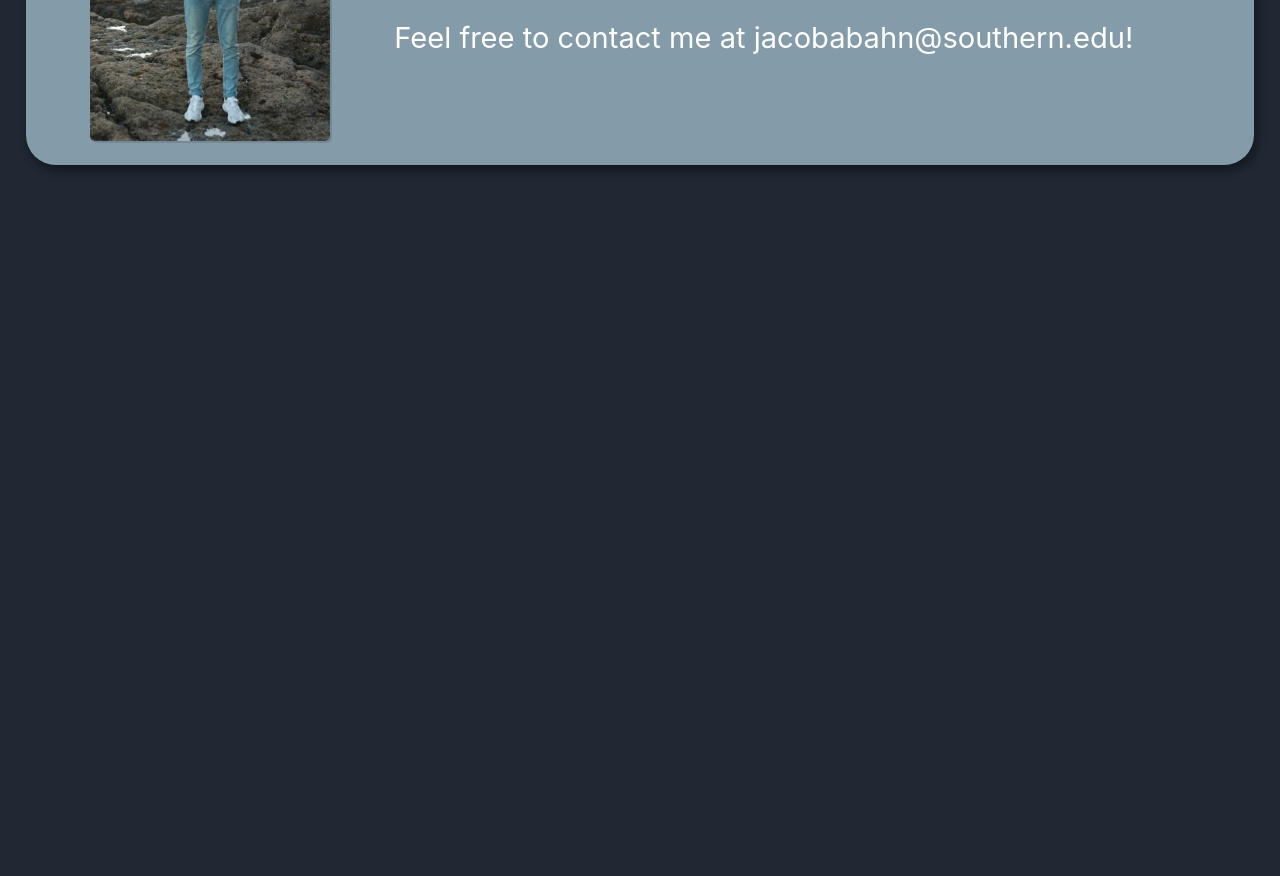
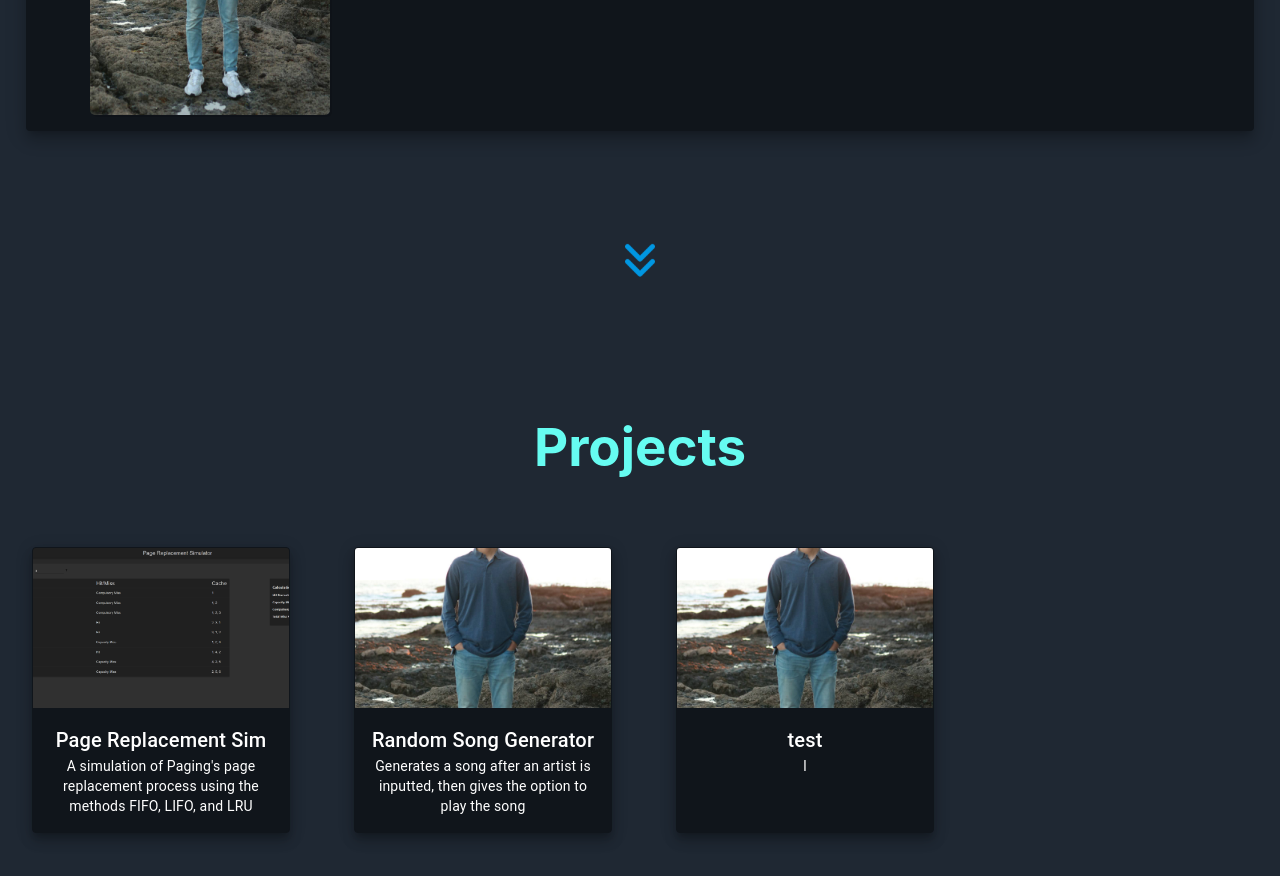
Before and after one commit to jacobabahn/jacobs-site, a React (Create React App) app: page / in a window 1280 px wide. Shown: the part 1260-2136 px from the top of the page. Before the commit the page ends 1618 px from the top, so only its background shows below. Built offline with nearby package versions, Linux system fonts and the light colour scheme.

Commit message:
Started the Projects page and changed some css

```diff
--- a/src/App.js
+++ b/src/App.js
@@ -4,6 +4,7 @@ import './App.css'
 
 import Home from './components/Home'
 import AboutMe from './components/AboutMe'
+import Projects from './components/Projects'
 
 
 const App = () => {
@@ -11,8 +12,9 @@ const App = () => {
     <div className="App" >
       {/* <Header /> */}
     	<Home />
-    	<hr/>
-		<AboutMe />
+    	{/* <hr/> */}
+		  <AboutMe />
+      <Projects />
     </div>
   );
 }
--- a/src/components/AboutMe.css
+++ b/src/components/AboutMe.css
@@ -13,11 +13,11 @@
 .content {
     flex-direction: row;
     flex: wrap;
-    padding-top: 3vh;
-    padding-bottom: 3vh;
+    /* padding-top: 3vh;
+    padding-bottom: 3vh; */
     /* padding-left: 15rem; */
     justify-content: space-around;
-    background-color: #849baa;
+    background-color: #10151b !important;
     border-radius: 30px;
     box-shadow: 3px 7px 5px -5px rgba(0,0,0,0.2),3px 5px 5px 3px rgba(0,0,0,0.14),3px 5px 9px 3px rgba(0,0,0,0.12);
     margin-left: 2vw;
@@ -41,4 +41,20 @@
     box-shadow: 2px 2px rgba(0,0,0,0.12);
     /* margin: 0 auto; */
     margin-left: 5vw;
+    margin-top: 2vh;
+    margin-bottom: 2vh;
 }
+.down {
+    height: 10vh;
+    width: auto;
+    position: relative;
+    top: 200%;
+    margin-left: auto;
+    margin-right: auto;
+    margin-bottom: -5vh;
+    /* margin-top: 40%; */
+    animation: show 2s forwards;
+    animation-delay: 3s;
+    /* visibility: hidden; */
+    opacity: 0;
+}
--- a/src/components/AboutMe.js
+++ b/src/components/AboutMe.js
@@ -1,24 +1,34 @@
 import React from 'react'
 import Fade from 'react-reveal/Fade'
+import * as Scroll from 'react-scroll'
+import { Link } from 'react-scroll'
+
 
 import './AboutMe.css'
 import me from '../me.jpg'
+import down from '../down.png'
+import { Paper, Card } from '@material-ui/core'
+
 
 const AboutMe = (props) => {
     return (
         <div className="page" id="about">
             <Fade left>
                 <h1 className="heading">Who am I?</h1>
-                <div className="content">
+                {/* <div className="content"> */}
+                <Card className="content" elevation={11}>
                     <img className="me" src={me} />
                     <p className="ptext">
-                        I am a student studying Computer Science at Southern Adventist University.
-                        My hobbies include working out, following basketball and football, cars, and of course, technology.
-                        Some development technologies I've worked with are Python, JavaScript, C++, Java, and React. <br/> <br/>
+                        I am a student studying Computer Science.
+                        My hobbies include working out, basketball, football, cars, and of course, technology.
+                        Some development technologies I've worked with are Python, JavaScript, C++, and React. <br/> <br/>
                         Feel free to contact me at jacobabahn@southern.edu!
                     </p>
-                </div>
+                </Card>
             </Fade>
+            <Link to="projects" smooth={true} duration={1000}>
+                    <img className="down" src={down} alt="downArrow"/>
+            </Link>
         </div>
     )
 }
--- /dev/null
+++ b/src/components/CardProj.css
@@ -0,0 +1,3 @@
+.description {
+    text-align: left;
+}
--- /dev/null
+++ b/src/components/CardProj.js
@@ -0,0 +1,36 @@
+import React from 'react'
+import Card from '@material-ui/core/Card';
+import CardActionArea from '@material-ui/core/CardActionArea';
+import CardActions from '@material-ui/core/CardActions';
+import CardContent from '@material-ui/core/CardContent';
+import CardMedia from '@material-ui/core/CardMedia';
+import CardHeader from '@material-ui/core/CardHeader';
+import Typography from '@material-ui/core/Typography';
+import { Button } from '@material-ui/core';
+
+const CardProj = (props) => {
+    const { href } = props
+    return(
+        <Card className="card" onClick={() => window.location.href = href} elevation={9}>
+            <div className="cardContent">
+                <CardActionArea>
+                    <CardMedia
+                        className="cardImg"
+                        image={props.img}
+                        title="test"
+                    />
+                    <CardContent>
+                        <Typography variant="h6">
+                            {props.title}
+                        </Typography>
+                        <Typography className="description" variant="body2" component="p">
+                            {props.description}
+                        </Typography>
+                    </CardContent>
+                </CardActionArea>
+            </div>
+        </Card>
+    )
+}
+
+export default CardProj
--- /dev/null
+++ b/src/components/Projects.css
@@ -0,0 +1,32 @@
+.page {
+    height: 100vh;
+    text-align: center;
+    margin-bottom: 1vh;
+}
+.heading {
+    font-size: calc(40px + 1vw);
+    padding: 2rem 5rem;
+    color: #66FCF1;
+}
+#projects {
+    display: flex;
+    flex-direction: row;
+    flex-wrap: wrap;
+}
+.card {
+    width: 20%;
+    height: auto;
+    /* background-color: #1f2833; */
+    border: 1px solid #10151b;
+    background-color: #10151b !important;
+    margin: 2rem;
+    margin-top: 0;
+}
+.cardContent {
+    background-color: #10151b;
+    color: white;
+}
+.cardImg {
+    height: 160px;
+    width: auto;
+}
--- /dev/null
+++ b/src/components/Projects.js
@@ -0,0 +1,45 @@
+import React from 'react'
+import Card from '@material-ui/core/Card';
+import CardActionArea from '@material-ui/core/CardActionArea';
+import CardActions from '@material-ui/core/CardActions';
+import CardContent from '@material-ui/core/CardContent';
+import CardMedia from '@material-ui/core/CardMedia';
+import CardHeader from '@material-ui/core/CardHeader';
+import Typography from '@material-ui/core/Typography';
+
+import "./Projects.css"
+import CardProj from './CardProj';
+import prsim from '../LRUExample.png'
+import me from '../me.jpg'
+
+
+const Projects = () => {
+    return(
+        <div className="page">
+            <h1 className="heading">Projects</h1>
+            <div id="projects">
+                <CardProj
+                    className="card"
+                    title="Page Replacement Sim"
+                    description="A simulation of Paging's page replacement process using the methods FIFO, LIFO, and LRU"
+                    img={prsim}
+                    href={"http://jacobabahn.github.io/PageReplacementSimulator"}
+                />
+                <CardProj
+                    className="card"
+                    title="Random Song Generator"
+                    description="Generates a song after an artist is inputted, then gives the option to play the song"
+                    img={me}
+                />
+                <CardProj
+                    className="card"
+                    title="test"
+                    description="l"
+                    img={me}
+                />
+            </div>
+        </div>
+    )
+}
+
+export default Projects
```
Also changed, not shown: src/LRUExample.png (added).
